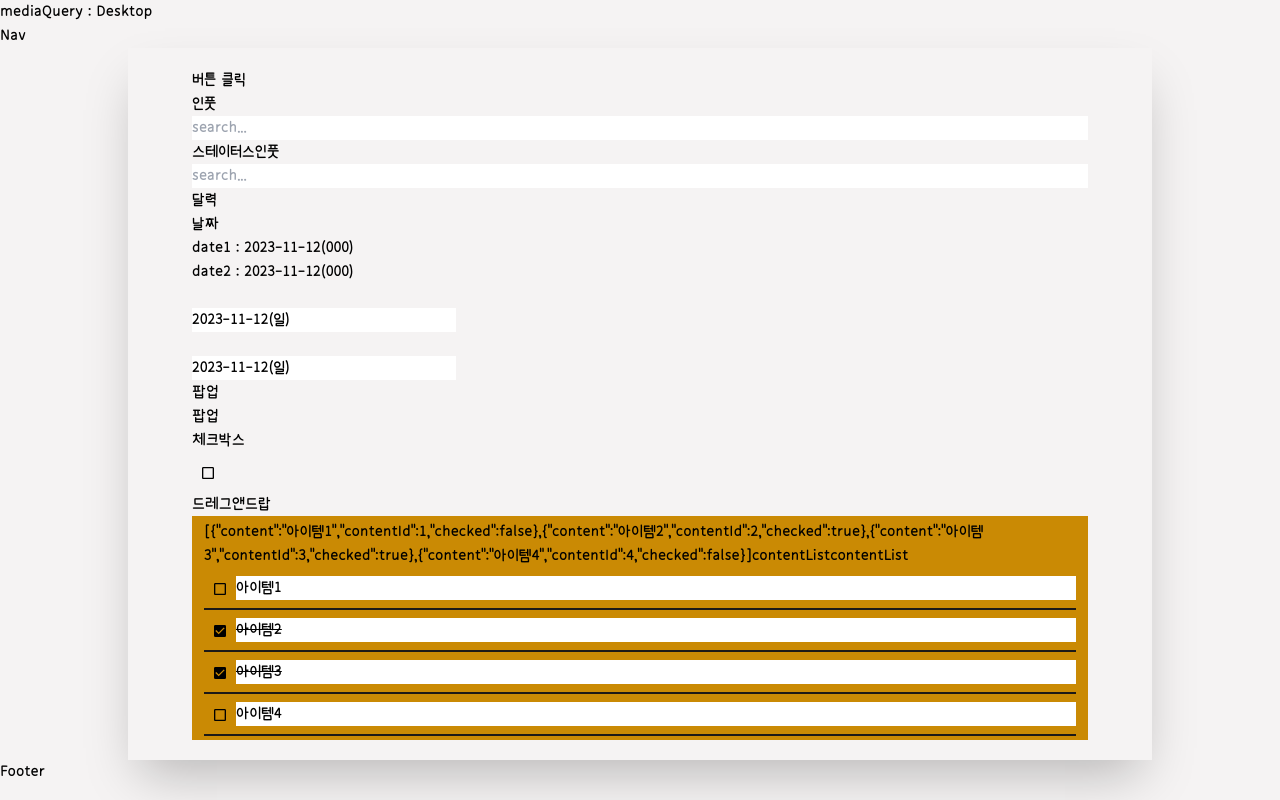
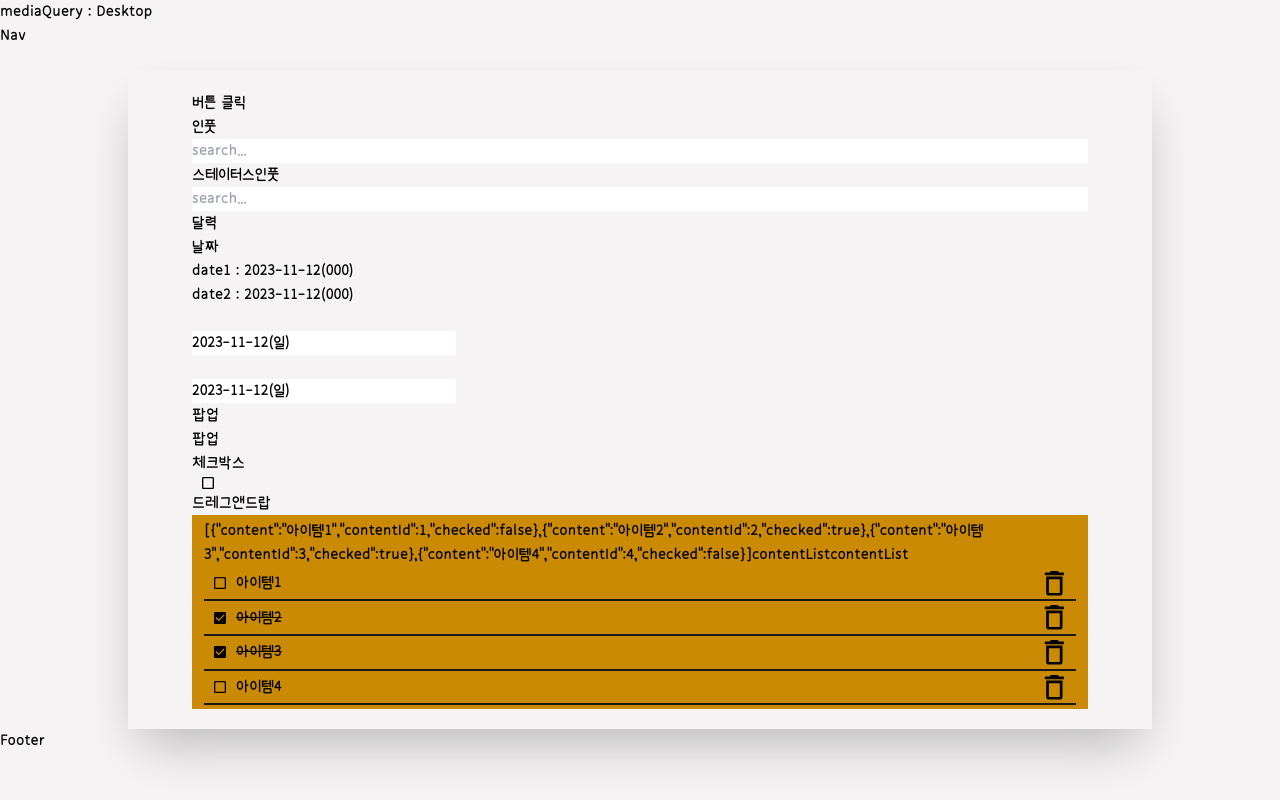
Before and after one commit to bluke127/react_todolist, a React (Create React App) app in the folder frontend/: page /component in a window 1280 px wide. Built offline with nearby package versions, Linux system fonts and the light colour scheme.

Commit message:
[feat]todoList 삭제 기능

```diff
--- a/frontend/src/Components/DragNDrop/Item.tsx
+++ b/frontend/src/Components/DragNDrop/Item.tsx
@@ -9,10 +9,8 @@ function Item({
   checkboxReadonly = false,
   contentReadonly = false,
 }: { item: DragNDropItemType; setItem: any } & DragNDropAttrType) {
-
   return (
     <>
-      <span>
       <CheckBox
         value={item.contentId}
         readonly={checkboxReadonly}
@@ -21,11 +19,10 @@ function Item({
           setItem((e.target as HTMLInputElement).checked, "checked");
         }}
       />
-      </span>
       <span className="flex grow items-center">
         <StatusInput
           readonly={contentReadonly}
-          className={cotentClassName+`${item.checked&&' line-through'}`}
+          className={cotentClassName + `${item.checked && " line-through"}`}
           value={item.content}
           onChange={(e) => {
             setItem((e.target as HTMLInputElement).value, "content");
--- a/frontend/src/Components/DragNDrop/index.tsx
+++ b/frontend/src/Components/DragNDrop/index.tsx
@@ -1,5 +1,6 @@
 import { DragNDropType } from "@/Types/index";
 import { useCallback, useRef } from "react";
+import { MdOutlineDeleteOutline } from "react-icons/md";
 import Item from "./Item";
 
 function DragNDrop({
@@ -33,11 +34,17 @@ function DragNDrop({
   };
   const setContent = useCallback(
     (v, itemKey, idx) => {
-      console.log(v, idx, "@@@");
-      setContentList((arr) => {
-        arr[idx][itemKey] = v;
-        return [...arr];
-      });
+      if (itemKey !== "delete") {
+        setContentList((arr) => {
+          arr[idx][itemKey] = v;
+          return [...arr];
+        });
+      } else {
+        setContentList((arr) => {
+          arr.splice(idx, 1);
+          return [...arr];
+        });
+      }
     },
     [contentList]
   );
@@ -58,10 +65,18 @@ function DragNDrop({
             <Item
               item={item}
               setItem={(v, changeKey) => setContent(v, changeKey, index)}
-              cotentClassName={cotentClassName}
+              cotentClassName={
+                cotentClassName + " focus:bg-white bg-transparent "
+              }
               checkboxReadonly={checkboxReadonly}
               contentReadonly={contentReadonly}
             />
+            <div className="basis-[5%] justify-center flex">
+              <MdOutlineDeleteOutline
+                className="w-3/4 h-fit"
+                onClick={() => setContent("_", "delete", index)}
+              />
+            </div>
           </li>
         ))}
       </ul>
--- a/frontend/src/Components/Input/CheckBox.tsx
+++ b/frontend/src/Components/Input/CheckBox.tsx
@@ -35,8 +35,8 @@ const CheckBox = forwardRef(
       readonly = false,
     } = props;
     return (
-      <span className="inline-block p-2">
-        <label htmlFor={id} className=" align-middle inline-block">
+      <span className="flex px-2 align-middle items-center">
+        <label htmlFor={id} className="align-middle inline-block">
           {checked ? <MdCheckBox /> : <MdCheckBoxOutlineBlank />}
         </label>
         <input
--- a/frontend/src/Components/Input/index.tsx
+++ b/frontend/src/Components/Input/index.tsx
@@ -19,7 +19,7 @@ const Input = forwardRef(
     const uniqueId = useId();
     //props
     const {
-      value = false,
+      value = "",
       defaultValue = "",
       id = uniqueId,
       onChange,
@@ -49,7 +49,6 @@ const Input = forwardRef(
             id={id}
             // @ts-ignore
             value={value}
-            defaultValue={defaultValue}
             onChange={onChange as ChangeEventHandler}
             onInput={onInput}
             onKeyUp={onKeyUp}
```
Lines whose indentation alone changed are shown as unchanged.
